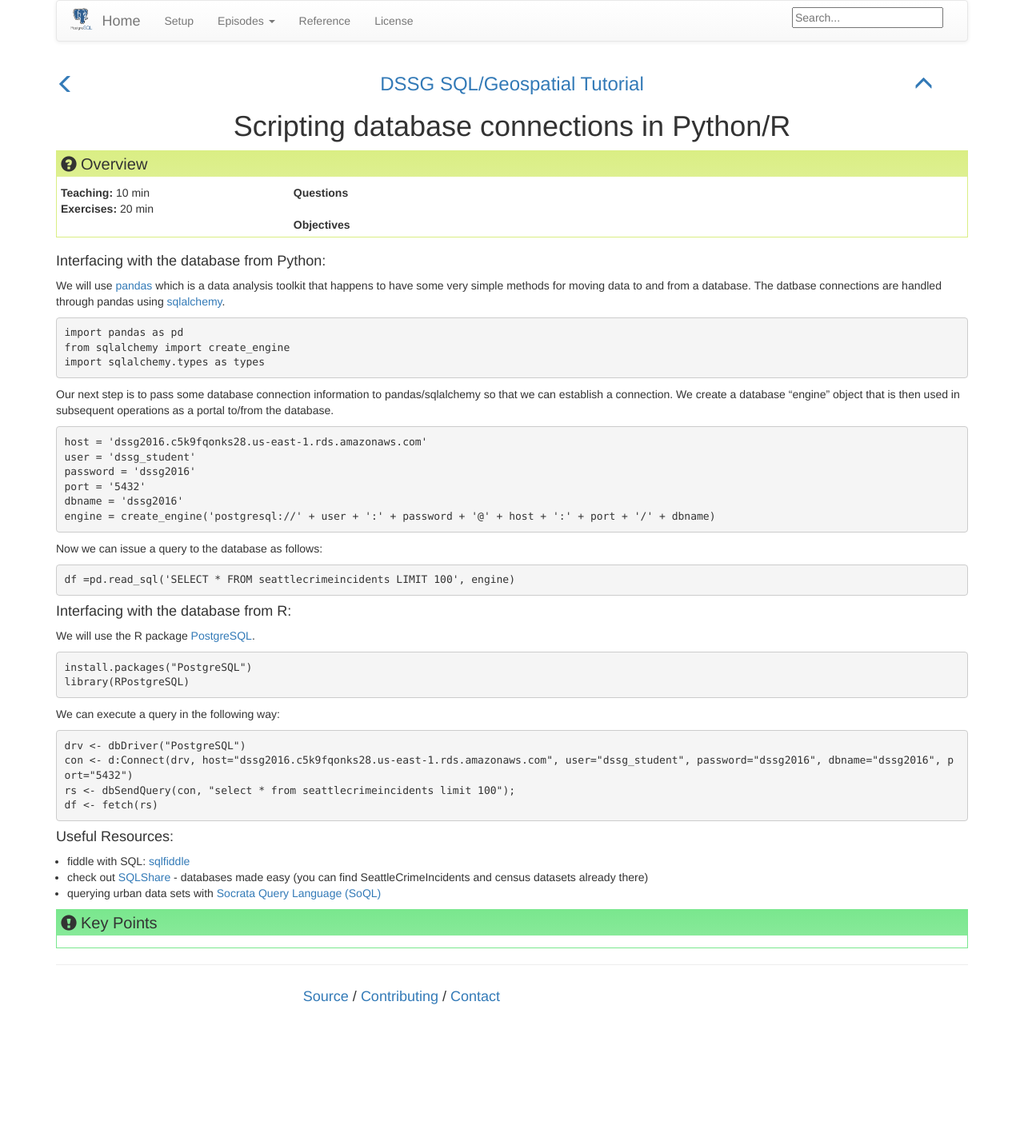
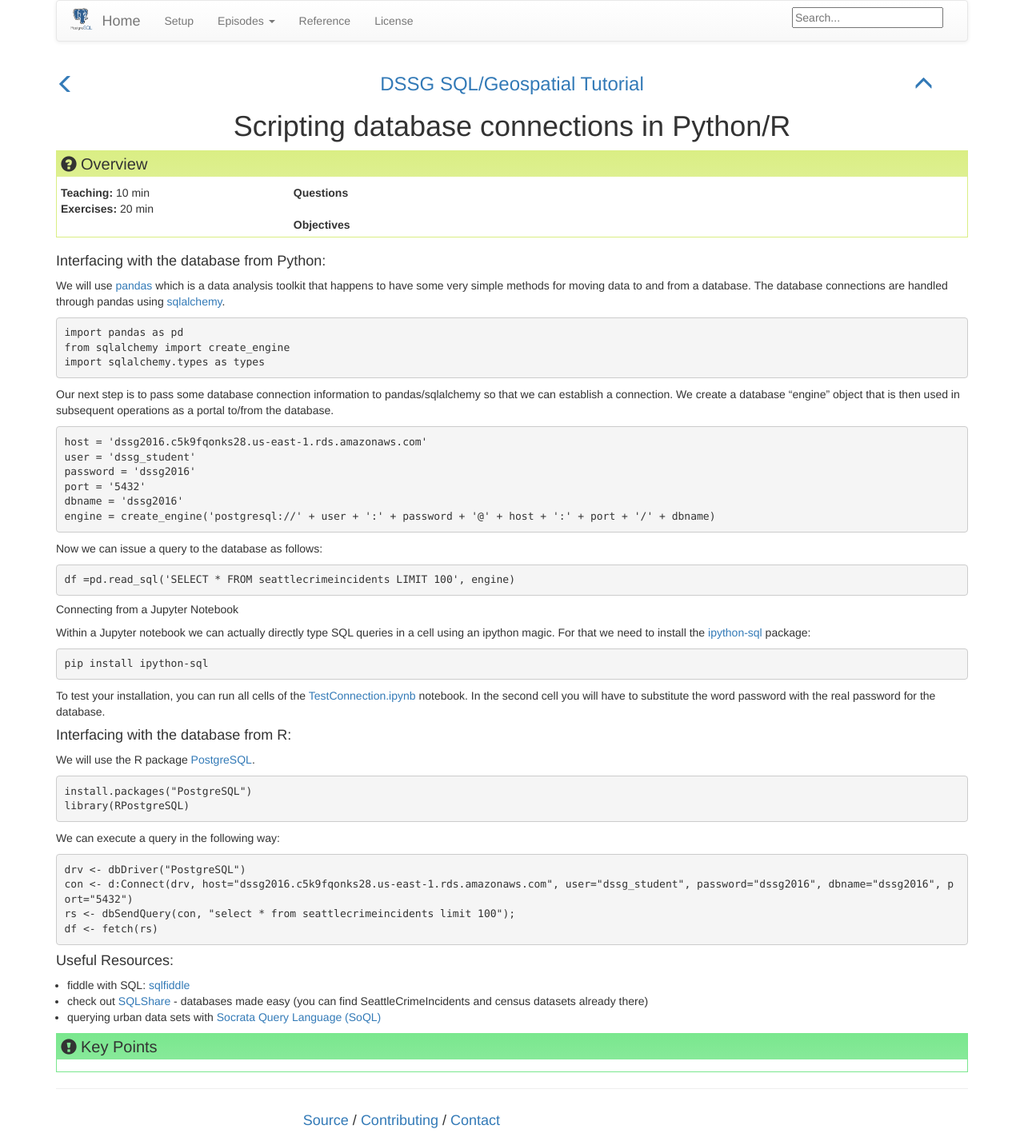
Before and after one commit to uwescience/SQL-geospatial-tutorial, a Jekyll site: the page built from _episodes/06-databaseScripting.md, in a window 1280 px wide. Shown: the whole page at 80% size. Built offline with Jekyll 4.4.1, drawn with Linux system fonts in a browser that asks for light colours; before the commit the page ends 1267 px from its top, so only the background shows below that.

Commit message:
Adding instructions for SQL from notebook

````diff
--- a/_episodes/06-databaseScripting.md
+++ b/_episodes/06-databaseScripting.md
@@ -10,7 +10,7 @@ keypoints:
 
 #### Interfacing with the database from Python:
 
-We will use [pandas](pandas.pydata.org) which is a data analysis toolkit that happens to have some very simple methods for moving data to and from a database. The datbase connections are handled through pandas using [sqlalchemy](www.sqlalchemy.org).
+We will use [pandas](pandas.pydata.org) which is a data analysis toolkit that happens to have some very simple methods for moving data to and from a database. The database connections are handled through pandas using [sqlalchemy](www.sqlalchemy.org).
 
 ```Python
 import pandas as pd
@@ -32,6 +32,17 @@ Now we can issue a query to the database as follows:
 ```Python
 df =pd.read_sql('SELECT * FROM seattlecrimeincidents LIMIT 100', engine)
 ```
+
+##### Connecting from a Jupyter Notebook
+
+Within a Jupyter notebook we can actually directly type SQL queries in a cell using an ipython magic. For that we need to install the [ipython-sql](https://pypi.python.org/pypi/ipython-sql) package:
+
+```
+pip install ipython-sql
+```
+
+
+To test your installation, you can run all cells of the [TestConnection.ipynb](../code/TestConnection.ipynb) notebook. In the second cell you will have to substitute the word password with the real password for the database.
 
 #### Interfacing with the database from R:
 
````
